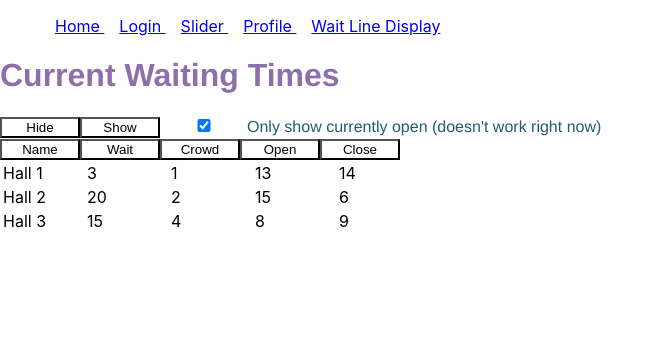
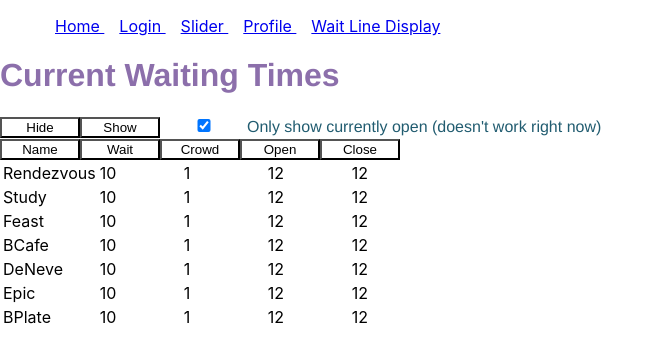
Before and after one commit to irajput/waitinglinesproject, a React (Create React App) app in the folder client/: page /display in a window 1280 px wide. Shown: the top 362 px of the page, without its empty margins (0-664 px from the left). Built offline with nearby package versions, Linux system fonts and the light colour scheme.

Commit message:
Made restaurantEntry class to make table less messy

```diff
--- a/client/src/Display/Table.js
+++ b/client/src/Display/Table.js
@@ -19,6 +19,17 @@
 //     console.log(restaurants())
 //  }
 
+class RestaurantEntry {
+    constructor(name, wait = 10, crowd = 1, open = 12, close = 12) {
+        this.name = name;
+        this.wait = wait;
+        this.crowd = crowd;
+        this.open = open;
+        this.close = close;
+ }
+}
+
+
 class Table extends Component {
     constructor(props) {
         super(props);
@@ -27,20 +38,17 @@
         this.sortCrowd = this.sortCrowd.bind(this);
         this.sortOpen = this.sortOpen.bind(this);
         this.sortClose = this.sortClose.bind(this);
+
+        var Rendezvous = new RestaurantEntry("Rendezvous")
+        var Study = new RestaurantEntry("Study")
+        var Feast = new RestaurantEntry("Feast")
+        var BCafe = new RestaurantEntry("BCafe")
+        var DeNeve = new RestaurantEntry("DeNeve")
+        var Epic = new RestaurantEntry("Epic")
+        var BPlate = new RestaurantEntry("BPlate")
         this.state = {
           sortedBy: "Name",
-          wait1: 3,
-          crowd1: 1,
-          open1: 13,
-          close1: 14,
-          wait2: 20,
-          crowd2: 2,
-          open2: 15,
-          close2: 6,
-          wait3: 15,
-          crowd3: 4,
-          open3: 8,
-          close3: 9,
+          restaurants: [Rendezvous, Study, Feast, BCafe, DeNeve, Epic, BPlate],
         }
     }
 
@@ -171,26 +179,54 @@
                 <input type="button" value="Close" onClick={this.sortClose}/>
                 <table id="table">
                     <tbody>
+                    <tr id="0">
+                        <td>{this.state.restaurants[0].name}</td>
+                        <td>{this.state.restaurants[0].wait}</td>
+                        <td>{this.state.restaurants[0].crowd}</td>
+                        <td>{this.state.restaurants[0].open}</td>
+                        <td>{this.state.restaurants[0].close}</td>
+                    </tr>
                     <tr id="1">
-                        <td>Hall 1</td>
-                        <td>{this.state.wait1}</td>
-                        <td>{this.state.crowd1}</td>
-                        <td>{this.state.open1}</td>
-                        <td>{this.state.close1}</td>
+                        <td>{this.state.restaurants[1].name}</td>
+                        <td>{this.state.restaurants[1].wait}</td>
+                        <td>{this.state.restaurants[1].crowd}</td>
+                        <td>{this.state.restaurants[1].open}</td>
+                        <td>{this.state.restaurants[1].close}</td>
                     </tr>
                     <tr id="2">
-                        <td>Hall 2</td>
-                        <td>{this.state.wait2}</td>
-                        <td>{this.state.crowd2}</td>
-                        <td>{this.state.open2}</td>
-                        <td>{this.state.close2}</td>
+                        <td>{this.state.restaurants[2].name}</td>
+                        <td>{this.state.restaurants[2].wait}</td>
+                        <td>{this.state.restaurants[2].crowd}</td>
+                        <td>{this.state.restaurants[2].open}</td>
+                        <td>{this.state.restaurants[2].close}</td>
                     </tr>
                     <tr id="3">
-                        <td>Hall 3</td>
-                        <td>{this.state.wait3}</td>
-                        <td>{this.state.crowd3}</td>
-                        <td>{this.state.open3}</td>
-                        <td>{this.state.close3}</td>
+                        <td>{this.state.restaurants[3].name}</td>
+                        <td>{this.state.restaurants[3].wait}</td>
+                        <td>{this.state.restaurants[3].crowd}</td>
+                        <td>{this.state.restaurants[3].open}</td>
+                        <td>{this.state.restaurants[3].close}</td>
+                    </tr>
+                    <tr id="4">
+                        <td>{this.state.restaurants[4].name}</td>
+                        <td>{this.state.restaurants[4].wait}</td>
+                        <td>{this.state.restaurants[4].crowd}</td>
+                        <td>{this.state.restaurants[4].open}</td>
+                        <td>{this.state.restaurants[4].close}</td>
+                    </tr>
+                    <tr id="5">
+                        <td>{this.state.restaurants[5].name}</td>
+                        <td>{this.state.restaurants[5].wait}</td>
+                        <td>{this.state.restaurants[5].crowd}</td>
+                        <td>{this.state.restaurants[5].open}</td>
+                        <td>{this.state.restaurants[5].close}</td>
+                    </tr>
+                    <tr id="6">
+                        <td>{this.state.restaurants[6].name}</td>
+                        <td>{this.state.restaurants[6].wait}</td>
+                        <td>{this.state.restaurants[6].crowd}</td>
+                        <td>{this.state.restaurants[6].open}</td>
+                        <td>{this.state.restaurants[6].close}</td>
                     </tr>
                     </tbody>
                 </table>
```
